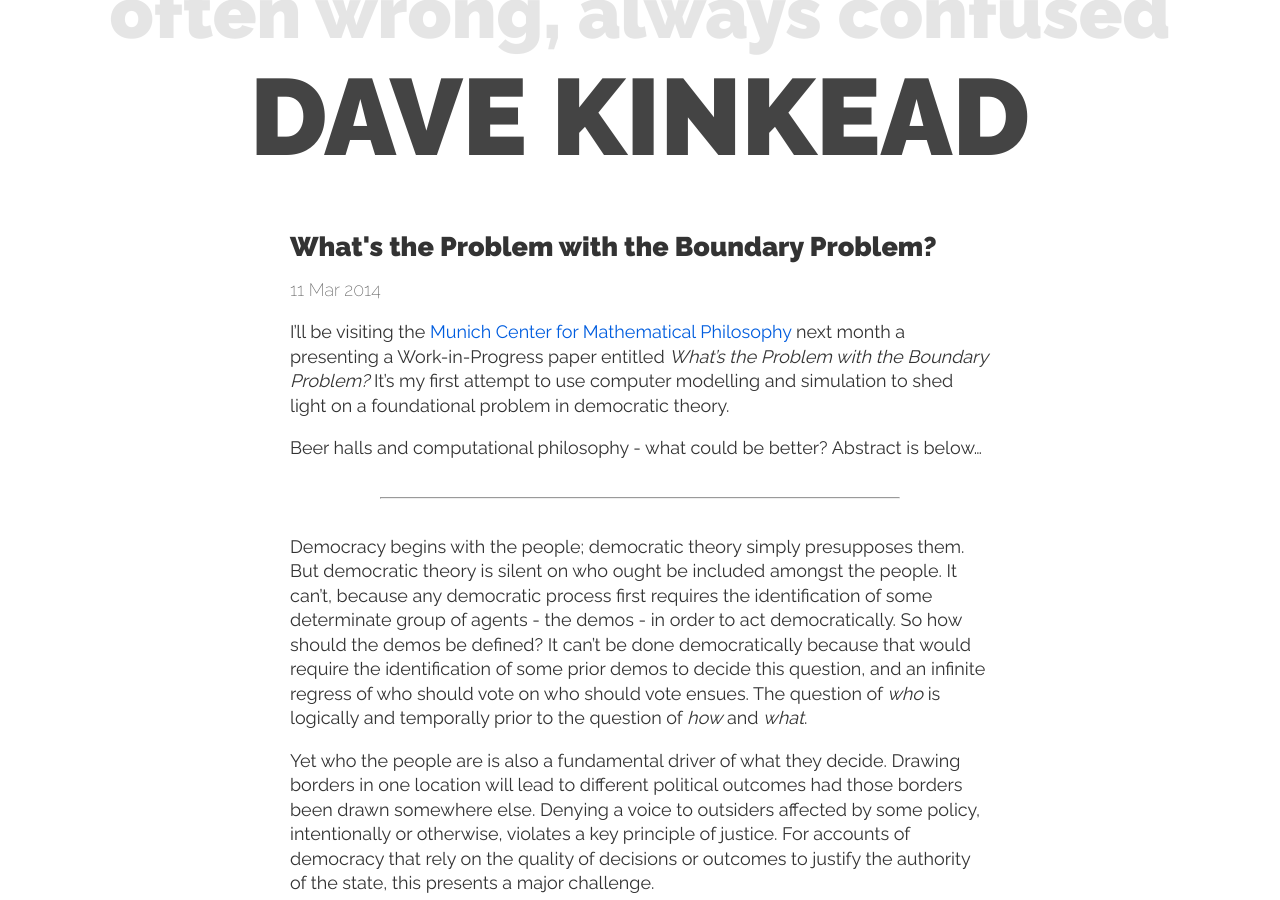
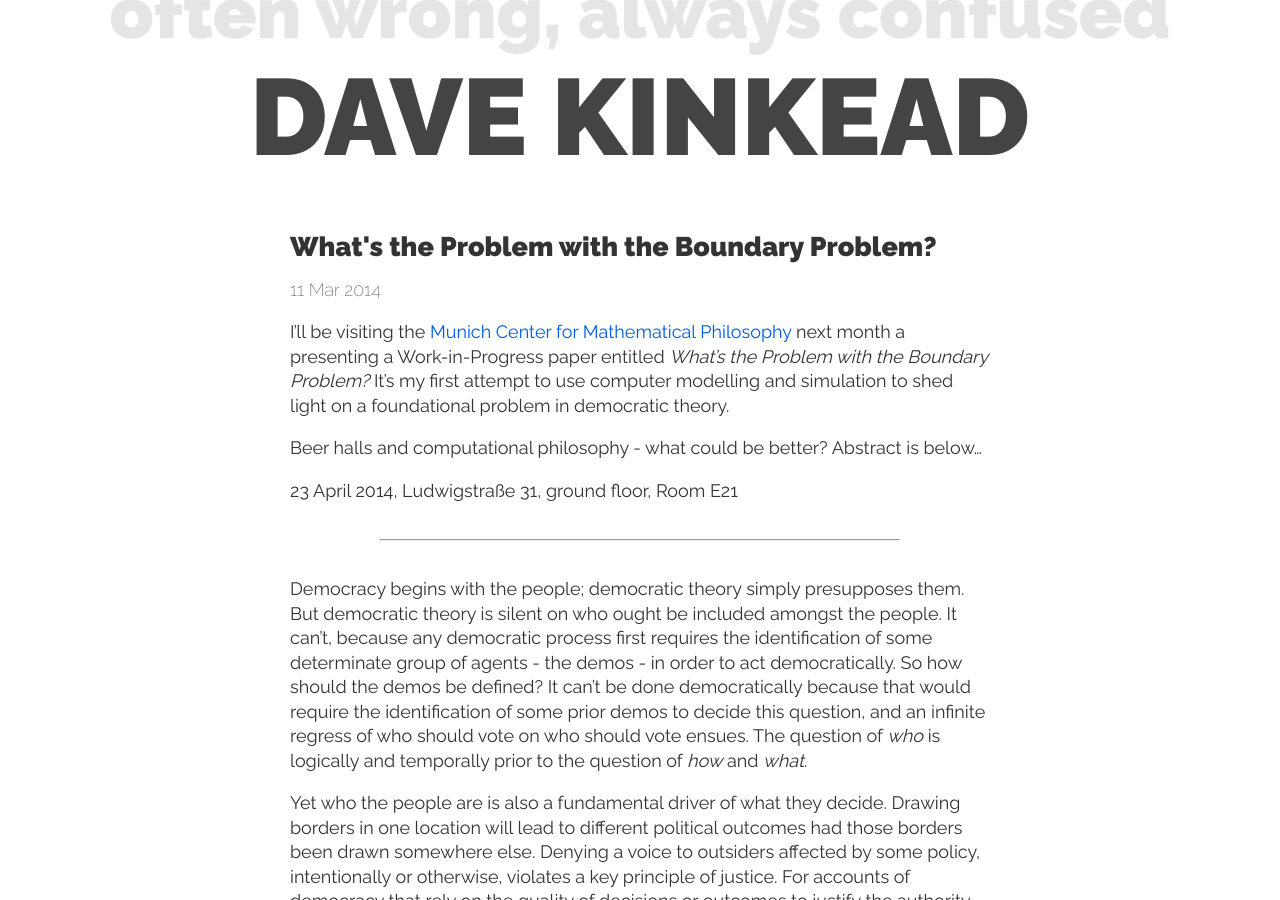
Before and after one commit to davekinkead/davekinkead.github.io, a Jekyll site: the page built from _posts/philosophy/2014-03-11-Whats-the-problem-with-the-Boundary-Problem.md, in a window 1280 px wide and 900 px high. Built offline with Jekyll 4.4.1, drawn with Linux system fonts in a browser that asks for light colours; Markdown is read by kramdown in place of the engine named in the settings.

```diff
--- a/_posts/philosophy/2014-03-11-Whats-the-problem-with-the-Boundary-Problem.md
+++ b/_posts/philosophy/2014-03-11-Whats-the-problem-with-the-Boundary-Problem.md
@@ -7,6 +7,8 @@
 I'll be visiting the [Munich Center for Mathematical Philosophy][mcmp] next month a presenting a Work-in-Progress paper entitled _What's the Problem with the Boundary Problem?_  It's my first attempt to use computer modelling and simulation to shed light on a foundational problem in democratic theory.
 
 Beer halls and computational philosophy - what could be better?  Abstract is below...
+
+23 April 2014, Ludwigstraße 31, ground floor, Room E21
 
 [mcmp]: http://www.mcmp.philosophie.uni-muenchen.de/index.html
 
```
